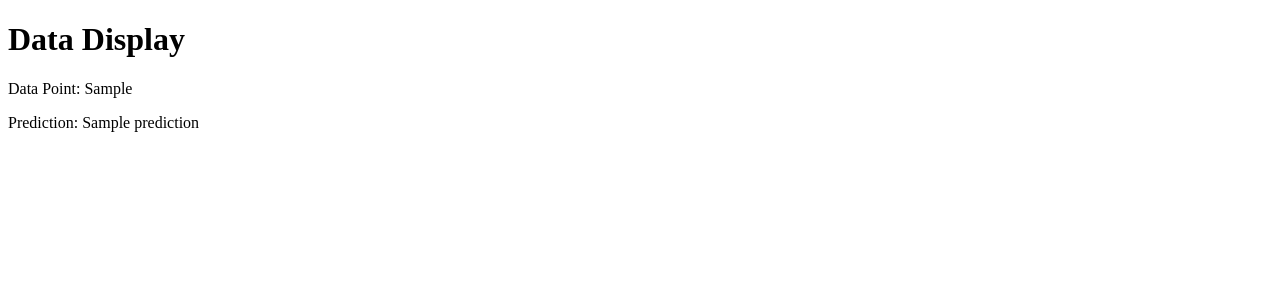
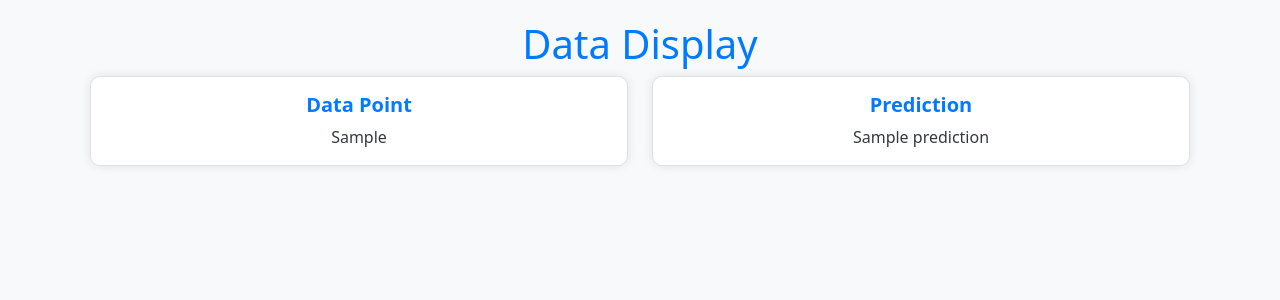
Before and after one commit to Abdelbar-Terbachi/Churn-Prediction-Pyspark, a Flask app: template templates/dashboard.html in a window 1280 px wide. Shown: the top 300 px of the page. Run offline with Flask 3, Linux system fonts and the light colour scheme; the template is opened without the code that fills it: most values are stand-ins (such as "Sample title", 1, 10 or a date in 2020); parts of the project's set-up code (start-up, migrations or seed data) failed here and were passed over; some libraries are stand-ins or nearby versions.

Commit message:
the app is working as expected :)

```diff
--- a/templates/dashboard.html
+++ b/templates/dashboard.html
@@ -3,17 +3,67 @@
 <head>
     <meta charset="UTF-8">
     <meta name="viewport" content="width=device-width, initial-scale=1.0">
+    <link href="https://cdn.jsdelivr.net/npm/bootstrap@5.3.2/dist/css/bootstrap.min.css" rel="stylesheet"
+          integrity="sha384-T3c6CoIi6uLrA9TneNEoa7RxnatzjcDSCmG1MXxSR1GAsXEV/Dwwykc2MPK8M2HN" crossorigin="anonymous">
+    <style>
+        body {
+            background-color: #f8f9fa;
+        }
+
+        .card {
+            margin-bottom: 20px;
+            border: 1px solid #dee2e6;
+            border-radius: 10px;
+            box-shadow: 0 0 10px rgba(0, 0, 0, 0.1);
+        }
+
+        .card-text {
+            font-size: 16px;
+            color: #343a40;
+        }
+
+        .card-title {
+            font-size: 20px;
+            font-weight: bold;
+            color: #007bff;
+        }
+
+        .container {
+            padding: 20px;
+        }
+
+        h1 {
+            color: #007bff;
+        }
+    </style>
     <title>Data Display</title>
 </head>
 <body>
-<h1>Data Display</h1>
-<div>
-    {% for data_point, prediction in result_dict.items() %}
-    <div>
-        <p>Data Point: {{ data_point }}</p>
-        <p>Prediction: {{ prediction }}</p>
+<div class="container text-center">
+    <h1>Data Display</h1>
+    <div class="row row-cols-2">
+        {% for data_point, prediction in result_dict.items() %}
+            <div class="col">
+                <div class="card">
+                    <div class="card-body">
+                        <h5 class="card-title">Data Point</h5>
+                        <p class="card-text">{{ data_point }}</p>
+                    </div>
+                </div>
+            </div>
+            <div class="col">
+                <div class="card">
+                    <div class="card-body">
+                        <h5 class="card-title">Prediction</h5>
+                        <p class="card-text">{{ prediction }}</p>
+                    </div>
+                </div>
+            </div>
+        {% endfor %}
     </div>
-    {% endfor %}
 </div>
+<script src="https://cdn.jsdelivr.net/npm/bootstrap@5.3.2/dist/js/bootstrap.bundle.min.js"
+        integrity="sha384-C6RzsynM9kWDrMNeT87bh95OGNyZPhcTNXj1NW7RuBCsyN/o0jlpcV8Qyq46cDfL"
+        crossorigin="anonymous"></script>
 </body>
 </html>
```
